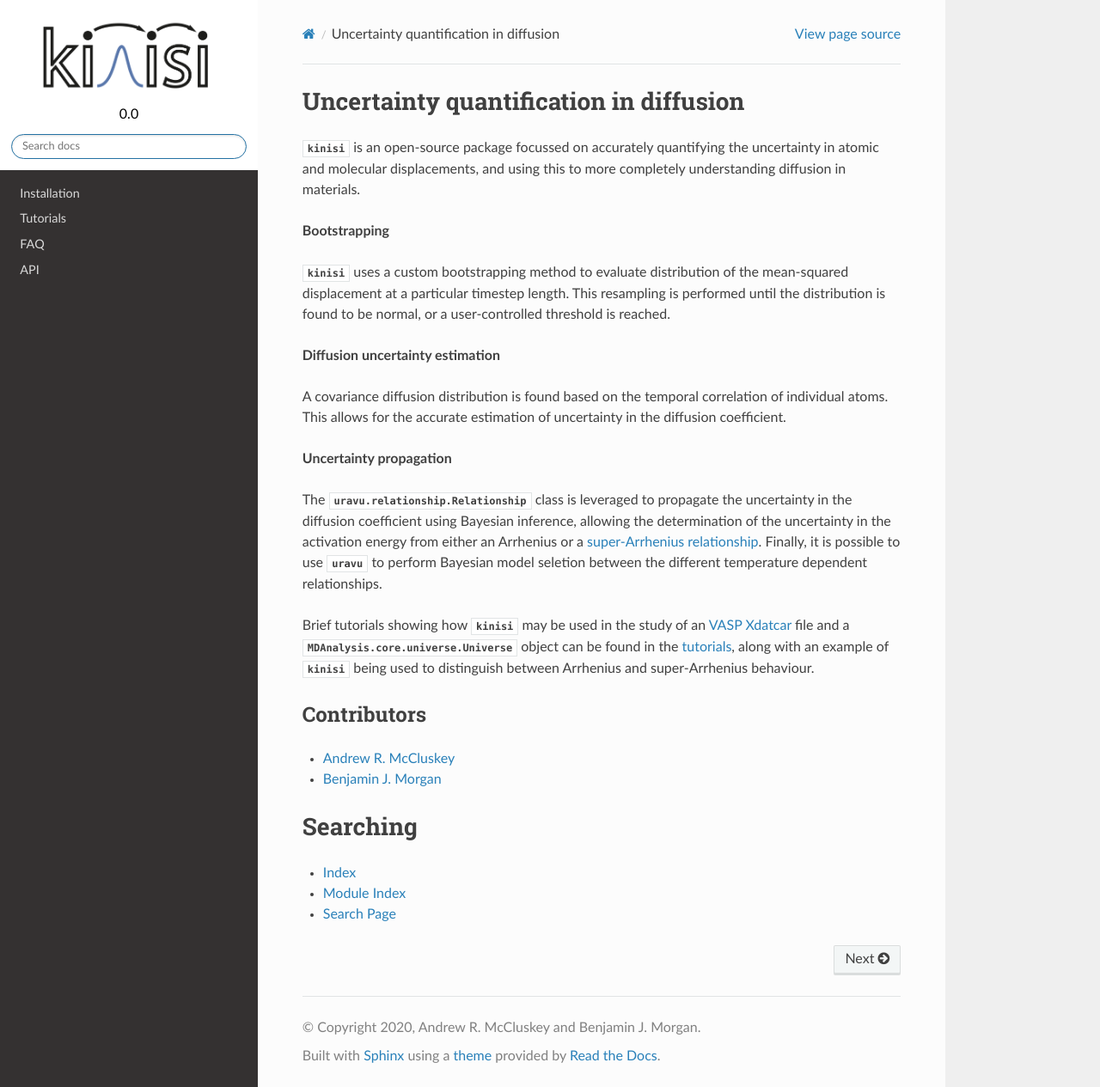
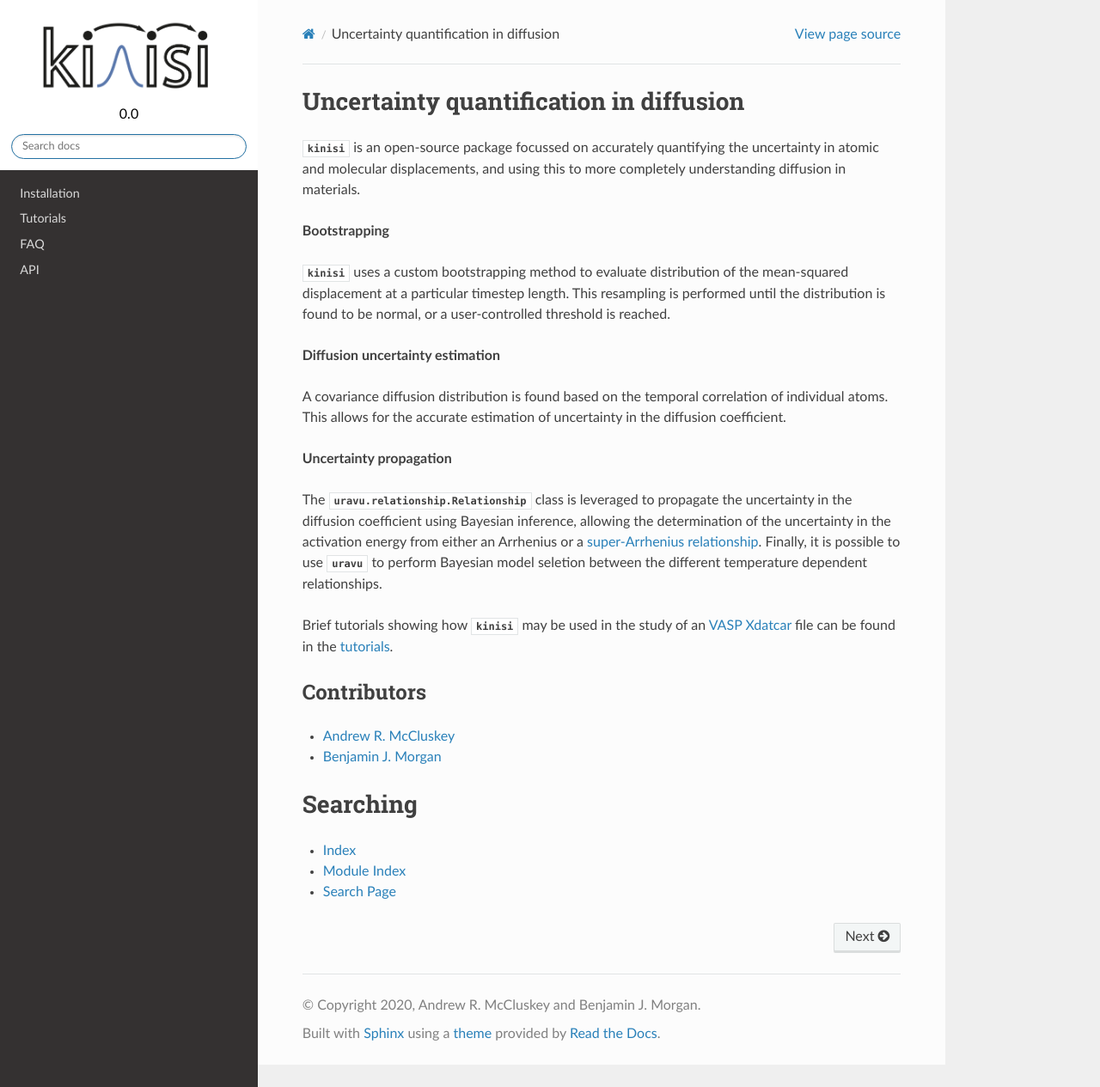
Before and after one commit to bjmorgan/kinisi, a Sphinx documentation site: the page built from docs/source/index.rst, in a window 1280 px wide and 1265 px high. Shown: the whole window at 86% size. Built offline with Sphinx 7.4.7 and the Read the Docs theme 2.0.0, drawn with Linux system fonts in a browser that asks for light colours; formulas are drawn with MathJax 3; pages that are not in the unit, such as notebooks, are missing from menus.

Commit message:
fix bug in api and update tutorial for vasp and remove dead links

```diff
--- a/docs/source/index.rst
+++ b/docs/source/index.rst
@@ -23,7 +23,7 @@ This allows for the accurate estimation of uncertainty in the diffusion coeffici
 The :py:class:`uravu.relationship.Relationship` class is leveraged to propagate the uncertainty in the diffusion coefficient using Bayesian inference, allowing the determination of the uncertainty in the activation energy from either an Arrhenius or a `super-Arrhenius relationship`_.
 Finally, it is possible to use :py:mod:`uravu` to perform Bayesian model seletion between the different temperature dependent relationships.
 
-Brief tutorials showing how :py:mod:`kinisi` may be used in the study of an `VASP Xdatcar`_ file and a :py:class:`MDAnalysis.core.universe.Universe` object can be found in the `tutorials`_, along with an example of :py:mod:`kinisi` being used to distinguish between Arrhenius and super-Arrhenius behaviour.
+Brief tutorials showing how :py:mod:`kinisi` may be used in the study of an `VASP Xdatcar`_ file can be found in the `tutorials`_.
 
 
 Contributors
--- a/docs/source/tutorials.rst
+++ b/docs/source/tutorials.rst
@@ -7,5 +7,3 @@ Here are some simple tutorials, showing how :py:mod:`kinisi` may be used to anal
    :maxdepth: 1
 
    vasp
-   mdanalysis
-   arrhenius_vs_super
```
Also changed, not shown: docs/source/vasp.ipynb, 1 other file.
